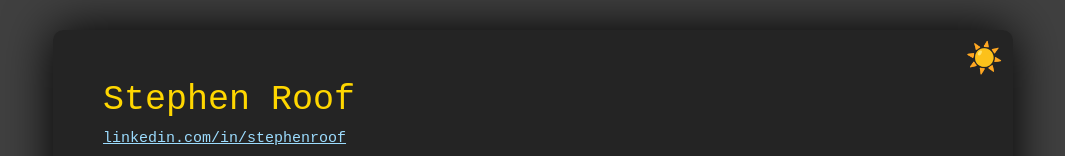
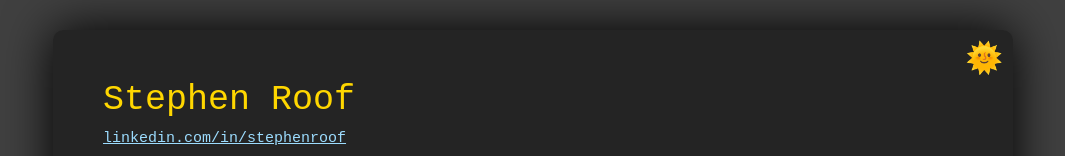
Before and after one commit to steveroof/resume, a React (Vite) app: page / in a window 1280 px wide. Shown: the top 156 px of the page, without its empty margins (107-1172 px from the left). Built offline with nearby package versions, Linux system fonts and the light colour scheme.

Commit message:
improvements

```diff
--- a/src/assets/header.css
+++ b/src/assets/header.css
@@ -5,7 +5,7 @@
   border-top-right-radius: var(--border-radius);
   display: flex;
   align-items: flex-start;
-  flex-direction: var(--flex-direction);
+  flex-direction: column;
   justify-content: space-between;
   gap: 1rem;
   position: relative;
@@ -16,6 +16,9 @@
   }
   a {
     color: var(--color-accent-lightblue);
+    @media print {
+      text-decoration: none;
+    }
   }
   a:visited {
     color: var(--color-accent-pink);
--- a/src/components/Header.tsx
+++ b/src/components/Header.tsx
@@ -23,7 +23,7 @@ export const Header: React.FC<IHeaderProps> = ({ name }) => {
         className="themeButton"
         onClick={() => setLightMode((prev) => !prev)}
       >
-        {isLightMode ? "🌙" : "☀️"}
+        {isLightMode ? "🌚" : "🌞"}
       </button>
     </header>
   );
--- a/src/index.css
+++ b/src/index.css
@@ -56,7 +56,7 @@
       transparent 75%
     );
 
-    --color-accent-pink: brown;
+    --color-accent-pink: navy;
     --color-accent-darkyellow: #3c3c3c;
     --color-accent-gold: brown;
     --color-accent-lightyellow: brown;
@@ -109,6 +109,7 @@
     --header-padding: 2rem;
     --app-grid-gap: 0;
     --main-padding: 0;
+    font-size: 40%; /*shrink the whole layout*/
   }
 }
 
```
